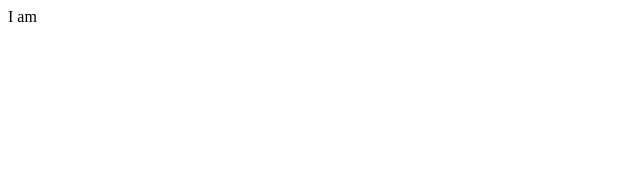
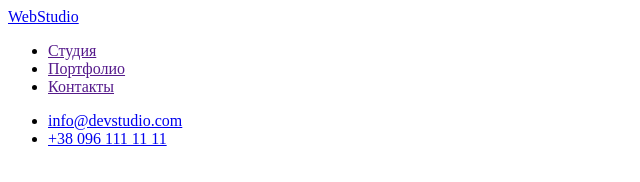
Before and after one commit to PotapenkoAnna/goit-markup-hw-01, a plain HTML site: page index.html in a window 1280 px wide. Shown: the whole page, without its empty margins (0-640 px from the left). Drawn offline with Linux system fonts and the light colour scheme.

Commit message:
Создал шапку проекта с меню и контактами

```diff
--- a/index.html
+++ b/index.html
@@ -7,6 +7,28 @@
     <title>Document</title>
 </head>
 <body>
-    <header>I am</header>
+    <header>
+      <nav>
+            <a href="/">
+                WebStudio
+            </a>
+            <ul>
+                <li><a href="">Студия</a> </li>
+                <li><a href="">Портфолио</a> </li>
+                <li><a href="">Контакты</a> </li>
+            </ul>
+
+            <ul>
+                <li><a href="mail:info@devstudio.com">info@devstudio.com</a></li>
+                <li><a href="tel:+38 096 111 11 11">+38 096 111 11 11</a></li>
+            </ul>
+      </nav>
+    </header>
+
+    <main>
+
+    </main>
+    <footer></footer>
+
 </body>
 </html>
```
